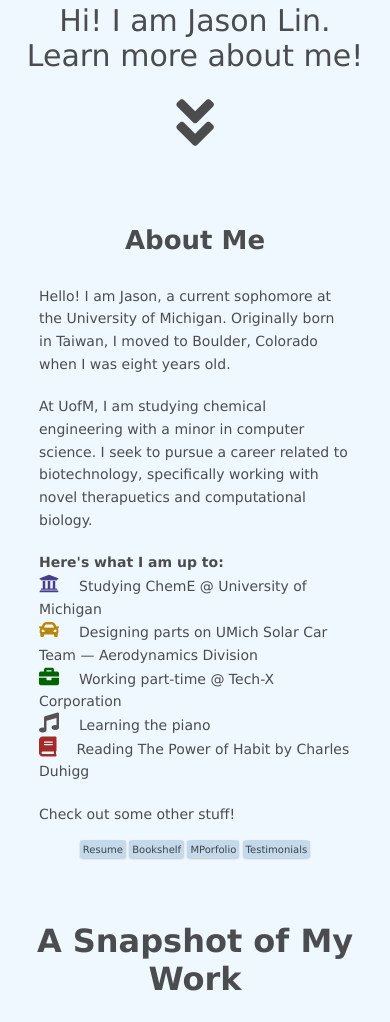
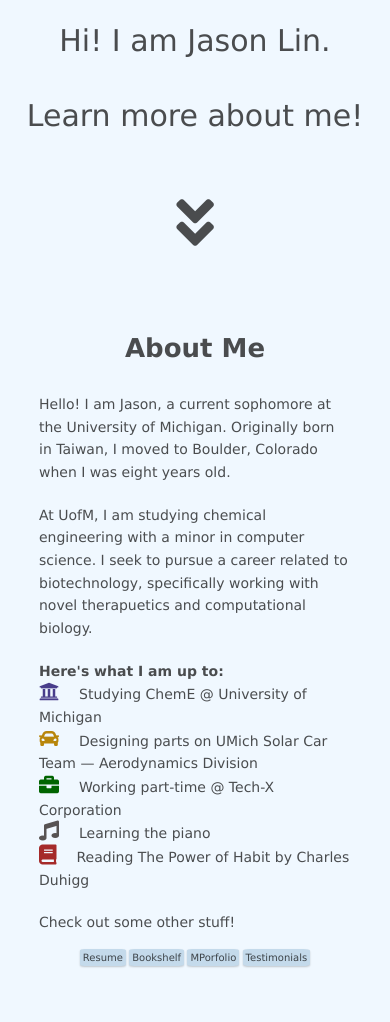
Before and after one commit to jasonlin90125/MPortfolio, a plain HTML site: page index.html in a window 390 px wide. Shown: the part 322-1344 px from the top of the page. Drawn offline with Linux system fonts and the light colour scheme.

Commit message:
Block h1 instead

```diff
--- a/style.css
+++ b/style.css
@@ -182,6 +182,13 @@ nav button:hover, nav button:active {
   font-size: 60px;
 }
 
+.block h1 {
+  margin: 0 auto;
+  padding-top: 20px;
+  padding-bottom: 20px;
+  color: inherit;
+}
+
 /* About Me Section */
 #aboutme {
   display: inline-block;
@@ -189,13 +196,6 @@ nav button:hover, nav button:active {
   padding-top: 20px;
   padding-bottom: 20px;
   text-align: center;
-}
-
-#aboutme h1 {
-  margin: 0 auto;
-  padding-top: 20px;
-  padding-bottom: 20px;
-  color: inherit;
 }
 
 #aboutme h2 {
@@ -306,13 +306,6 @@ nav button:hover, nav button:active {
   text-align: center;
   padding-top: 20px;
   padding-bottom: 20px;
-}
-
-#work h1 {
-  margin: 0 auto;
-  padding-top: 20px;
-  padding-bottom: 20px;
-  color: inherit;
 }
 
 /* Job Description */
@@ -448,13 +441,6 @@ nav button:hover, nav button:active {
   text-align: center;
   padding-top: 20px;
   padding-bottom: 0px;
-}
-
-#testimonials h1 {
-  margin: 0 auto;
-  padding-top: 20px;
-  padding-bottom: 20px;
-  color:  inherit;
 }
 
 #testimonialslides {
@@ -1033,8 +1019,7 @@ All the dark mode stuff
     font-size: 30px;
   }
 
-  #aboutme h1 {
-    margin-top: 3%;
+  .block h1 {
     font-size: 26px;
   }
 
```
